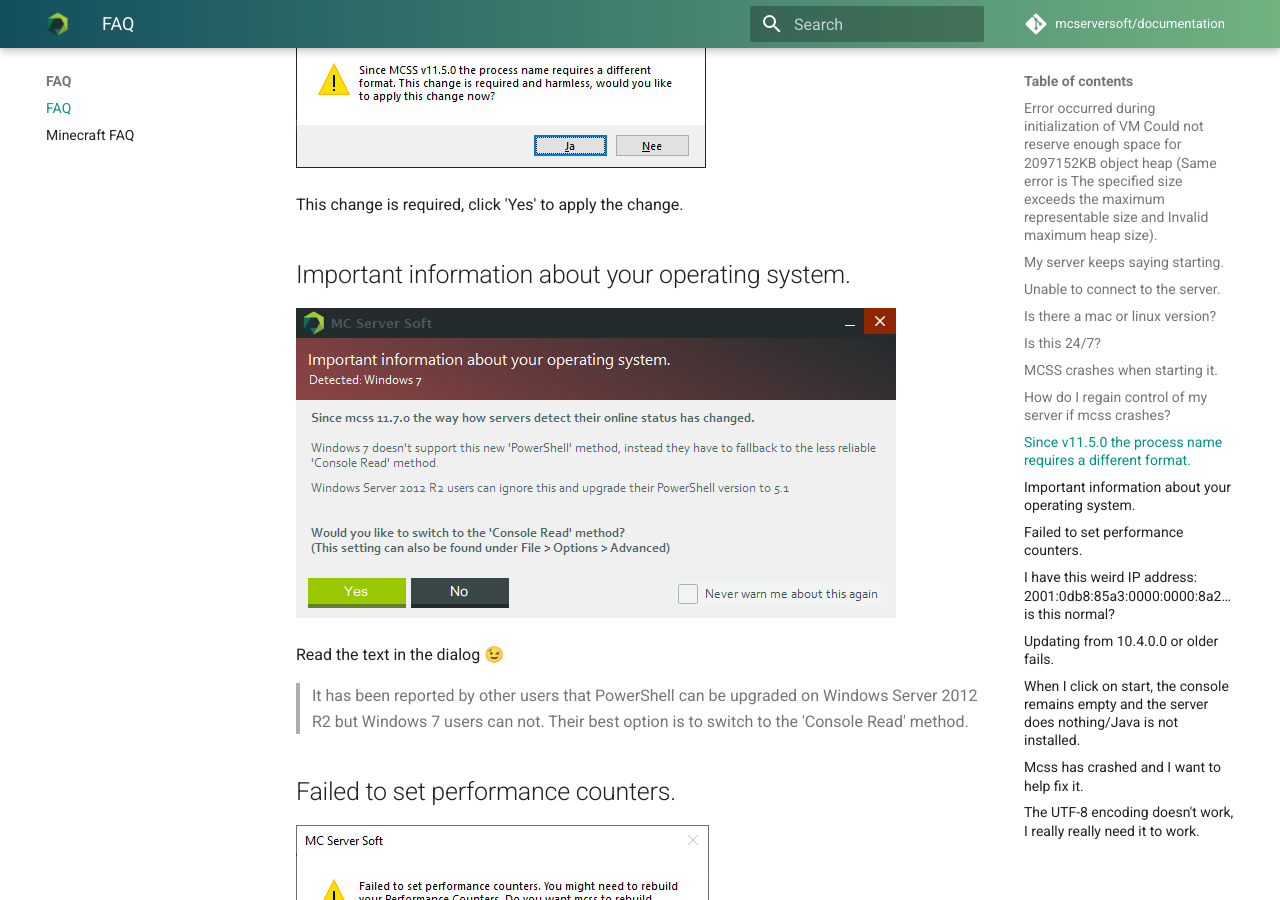
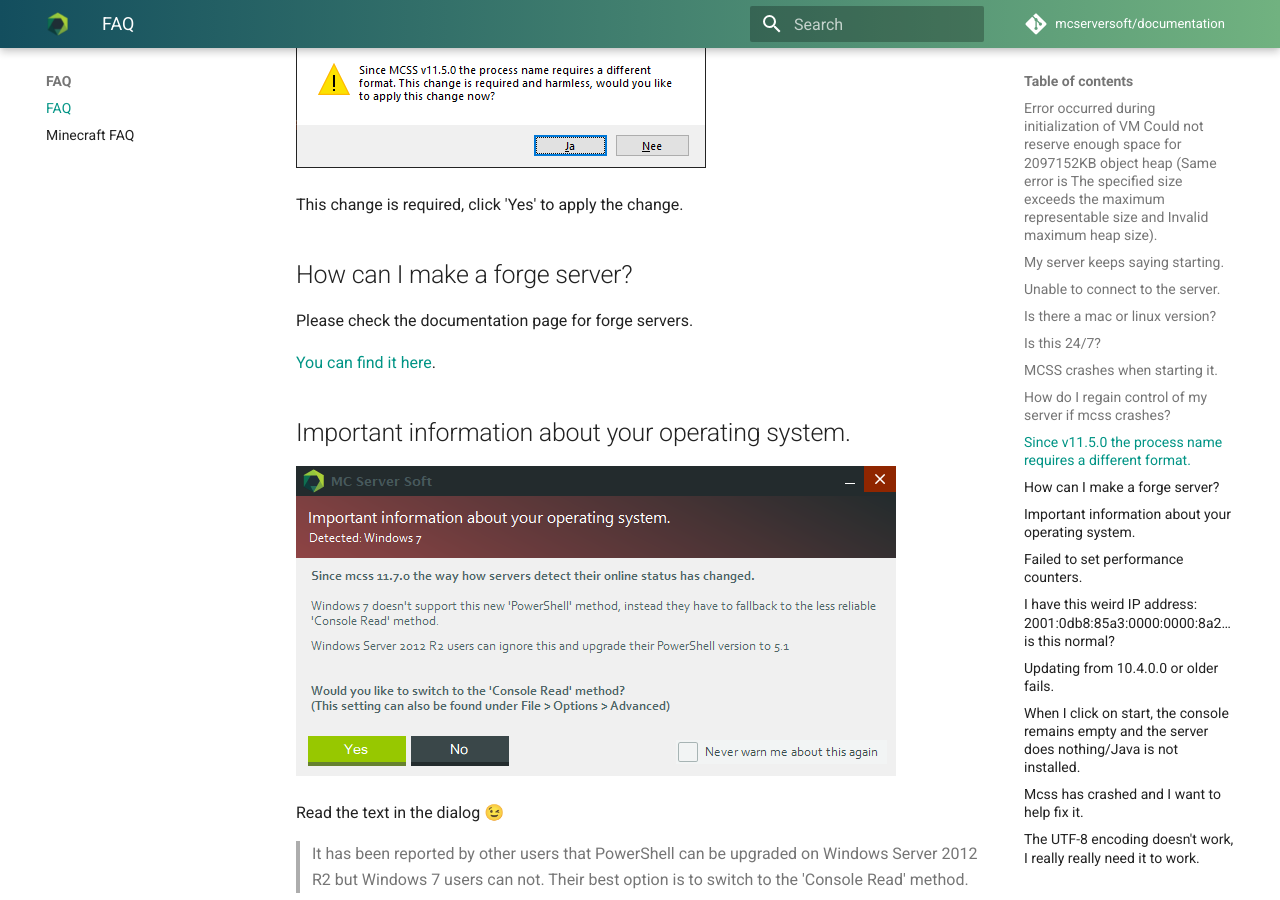
Before and after one commit to mcserversoft/documentation, an MkDocs documentation site: the page built from docs/faq.md, in a window 1280 px wide and 900 px high, scrolled down 2769 px. Built offline with MkDocs 1.6.1 and Material for MkDocs 9.7.7, drawn with Linux system fonts in a browser that asks for light colours; comment, search, counter and statistics services are not loaded.

Commit message:
Added "how to create forge server"
Added a "how to create a forge server" that redirects to the forge server page.

```diff
--- a/docs/faq.md
+++ b/docs/faq.md
@@ -89,6 +89,14 @@
 ![Screenshot of the process name requires different format dialog](assets/screenshots/dialog_regedit_process_name.png)
 
 This change is required, click 'Yes' to apply the change.
+
+
+<a name="forge-server"></a>
+## How can I make a forge server?
+
+Please check the documentation page for forge servers.
+
+[You can find it here](https://mcserversoft.github.io/documentation/create-forge-server/).
 
 
 <a name="important-information-os"></a>
```
